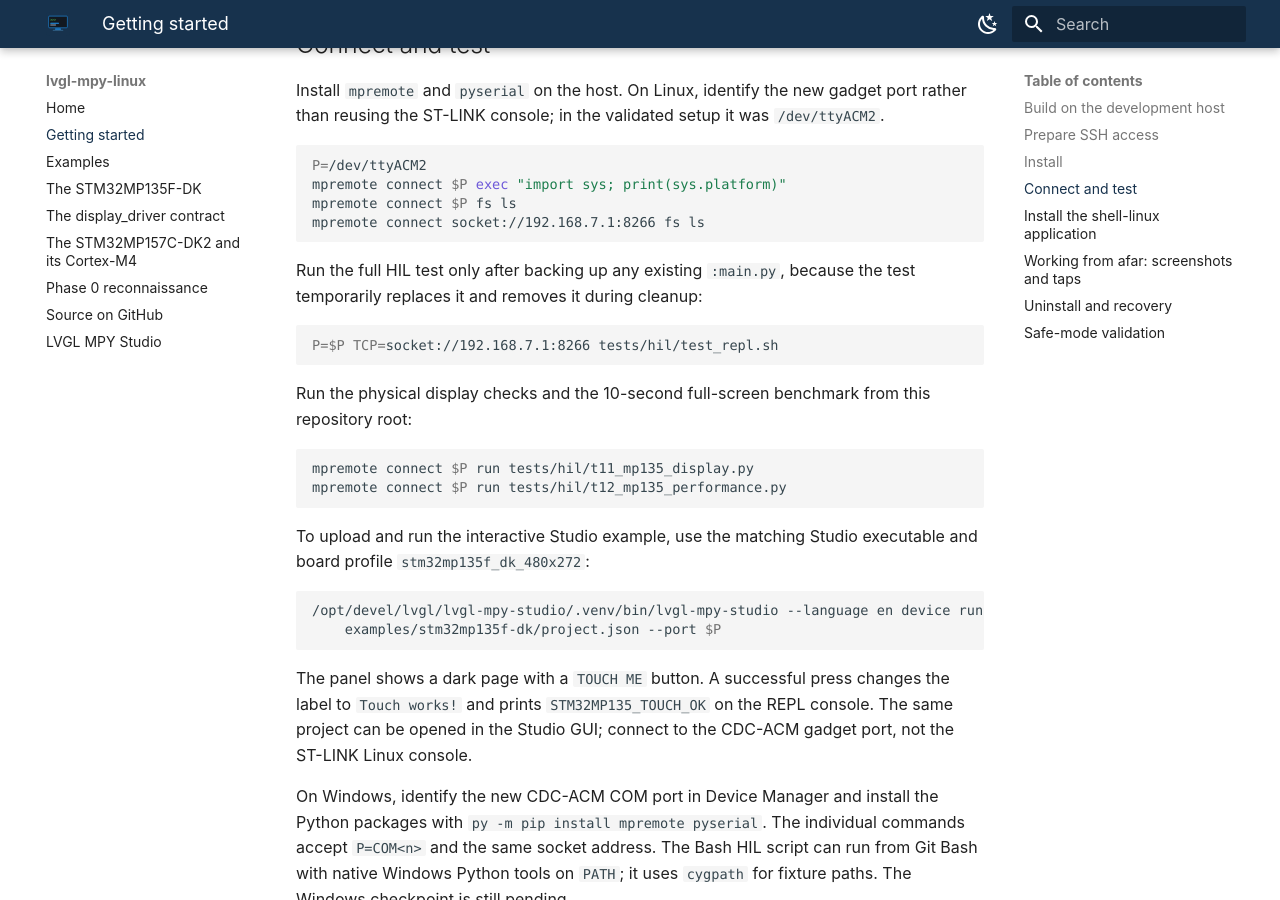
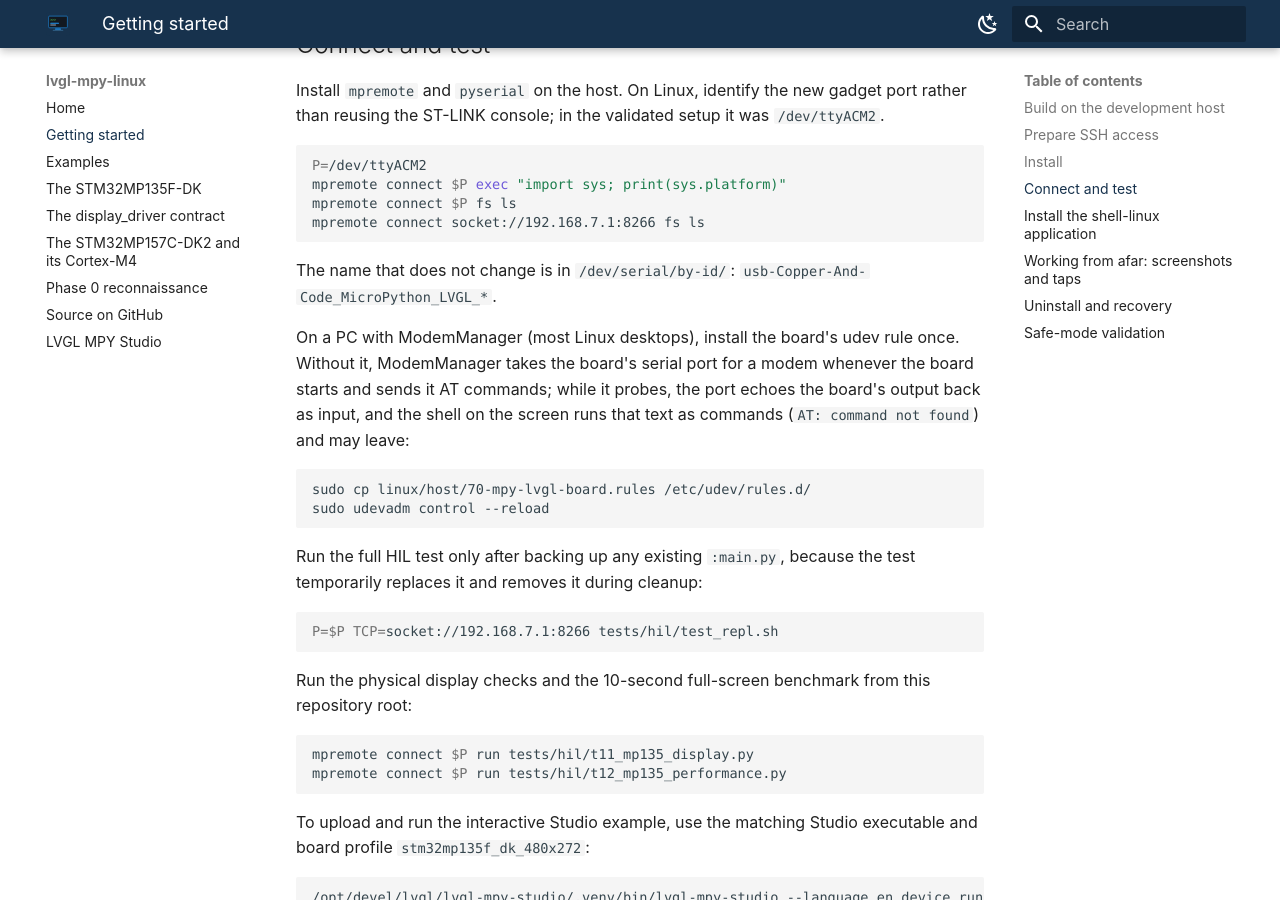
Before and after one commit to Copper-And-Code/copper-and-code-linux-boards, an MkDocs documentation site: the page built from docs/stm32mp135f-dk-install.md, in a window 1280 px wide and 900 px high, scrolled down 2538 px. Built offline with MkDocs 1.6.1 and Material for MkDocs 9.7.7, drawn with Linux system fonts in a browser that asks for light colours.

Commit message:
A udev rule keeps ModemManager away from the board's serial port
ModemManager takes the board's CDC-ACM port for a modem whenever the board
starts and probes it with AT commands; while it does, the port echoes the
board's output back as input, and the shell on the screen runs that text as
commands and may leave. linux/host/70-mpy-lvgl-board.rules sets
ID_MM_DEVICE_IGNORE for the board; README, the installation guide and the
STM32MP157C-DK2 page say how to install it, and which ttyACM is the REPL.

Co-Authored-By: Claude Opus 5.5 <noreply@anthropic.com>
Claude-Session: https://claude.ai/code/session_0124WePQimZSa2NwhcPhaVBN

````diff
--- a/docs/stm32mp135f-dk-install.md
+++ b/docs/stm32mp135f-dk-install.md
@@ -113,6 +113,18 @@ P=/dev/ttyACM2
 mpremote connect $P exec "import sys; print(sys.platform)"
 mpremote connect $P fs ls
 mpremote connect socket://192.168.7.1:8266 fs ls
+```
+
+The name that does not change is in `/dev/serial/by-id/`: `usb-Copper-And-Code_MicroPython_LVGL_*`.
+
+On a PC with ModemManager (most Linux desktops), install the board's udev rule once. Without it,
+ModemManager takes the board's serial port for a modem whenever the board starts and sends it AT
+commands; while it probes, the port echoes the board's output back as input, and the shell on the
+screen runs that text as commands (`AT: command not found`) and may leave:
+
+```sh
+sudo cp linux/host/70-mpy-lvgl-board.rules /etc/udev/rules.d/
+sudo udevadm control --reload
 ```
 
 Run the full HIL test only after backing up any existing `:main.py`, because the test temporarily
````
Also changed, not shown: README.md (+8 -0 lines), docs/stm32mp157c-dk2.md (+2 -1 lines), 1 other file.
